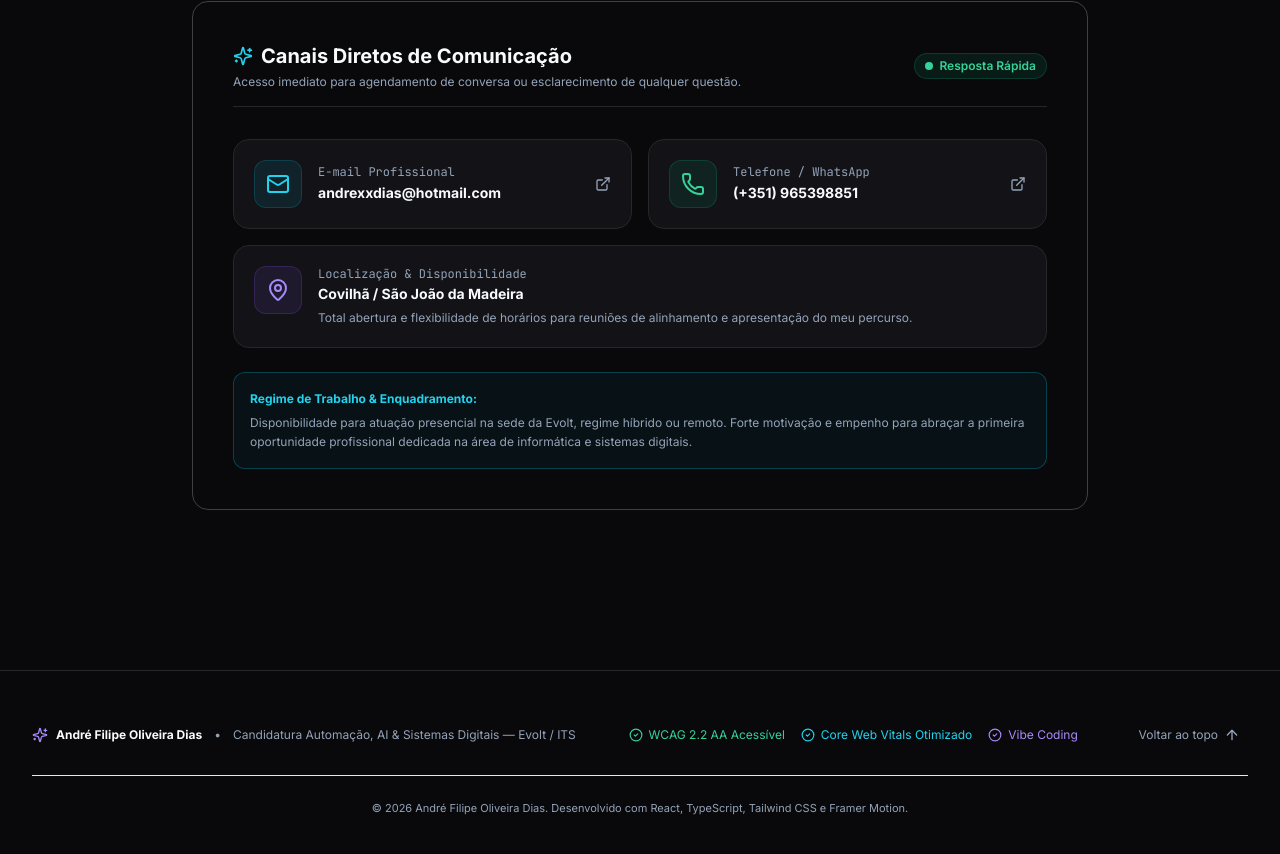
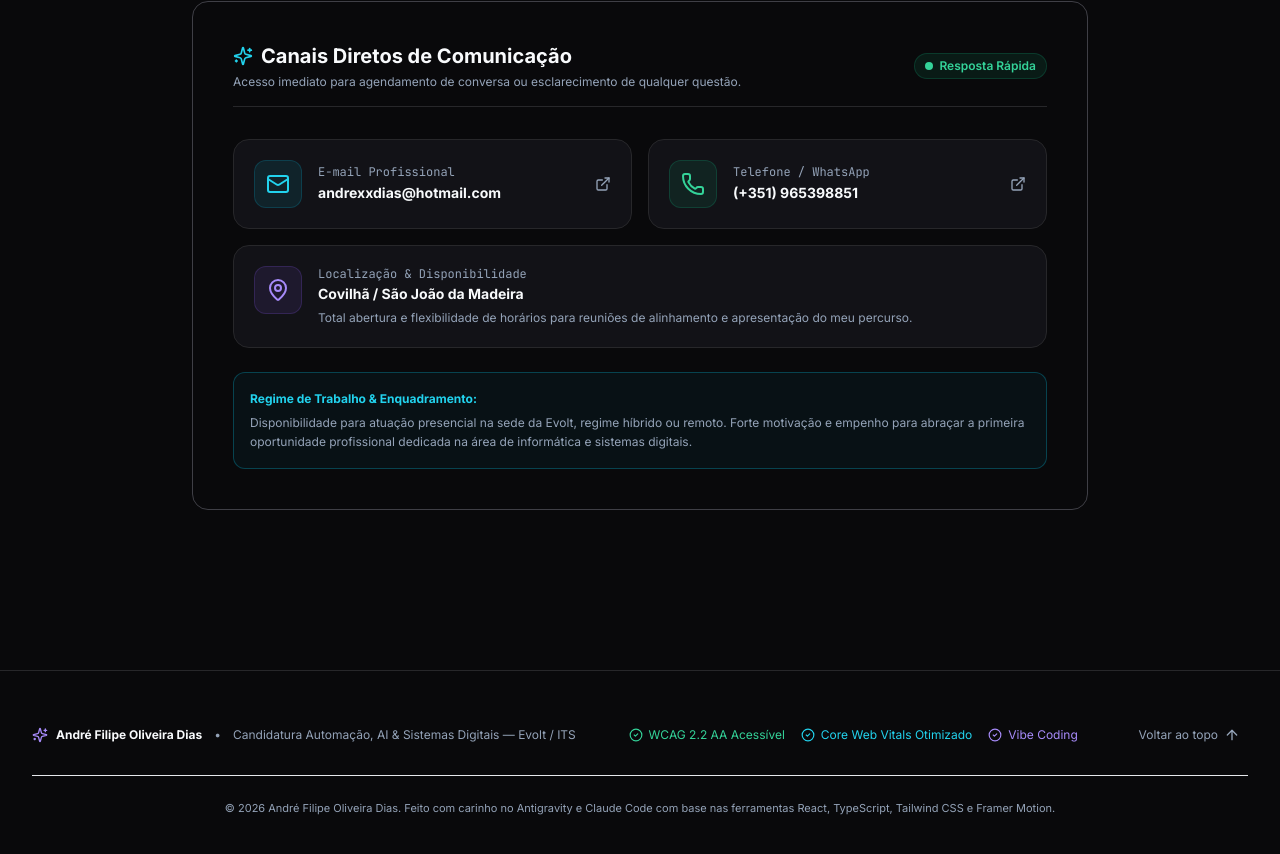
Before and after one commit to andyoliveiraa/website-evolt, a React (Vite) app: page / in a window 1280 px wide. Shown: the part 7268-8122 px from the top of the page. Built offline with nearby package versions, Linux system fonts and the light colour scheme; the HTML template or start-up script is replaced by a standard one.

Commit message:
docs: atualizar texto do rodape com mencao a Antigravity e Claude Code

```diff
--- a/src/components/layout/Footer.tsx
+++ b/src/components/layout/Footer.tsx
@@ -47,7 +47,7 @@ export function Footer() {
       </div>
 
       <div className="max-w-7xl mx-auto mt-6 pt-6 border-t border-border-subtle/50 text-center text-[11px] text-text-muted">
-        © {new Date().getFullYear()} André Filipe Oliveira Dias. Desenvolvido com React, TypeScript, Tailwind CSS e Framer Motion.
+        © {new Date().getFullYear()} André Filipe Oliveira Dias. Feito com carinho no Antigravity e Claude Code com base nas ferramentas React, TypeScript, Tailwind CSS e Framer Motion.
       </div>
     </footer>
   );
```
